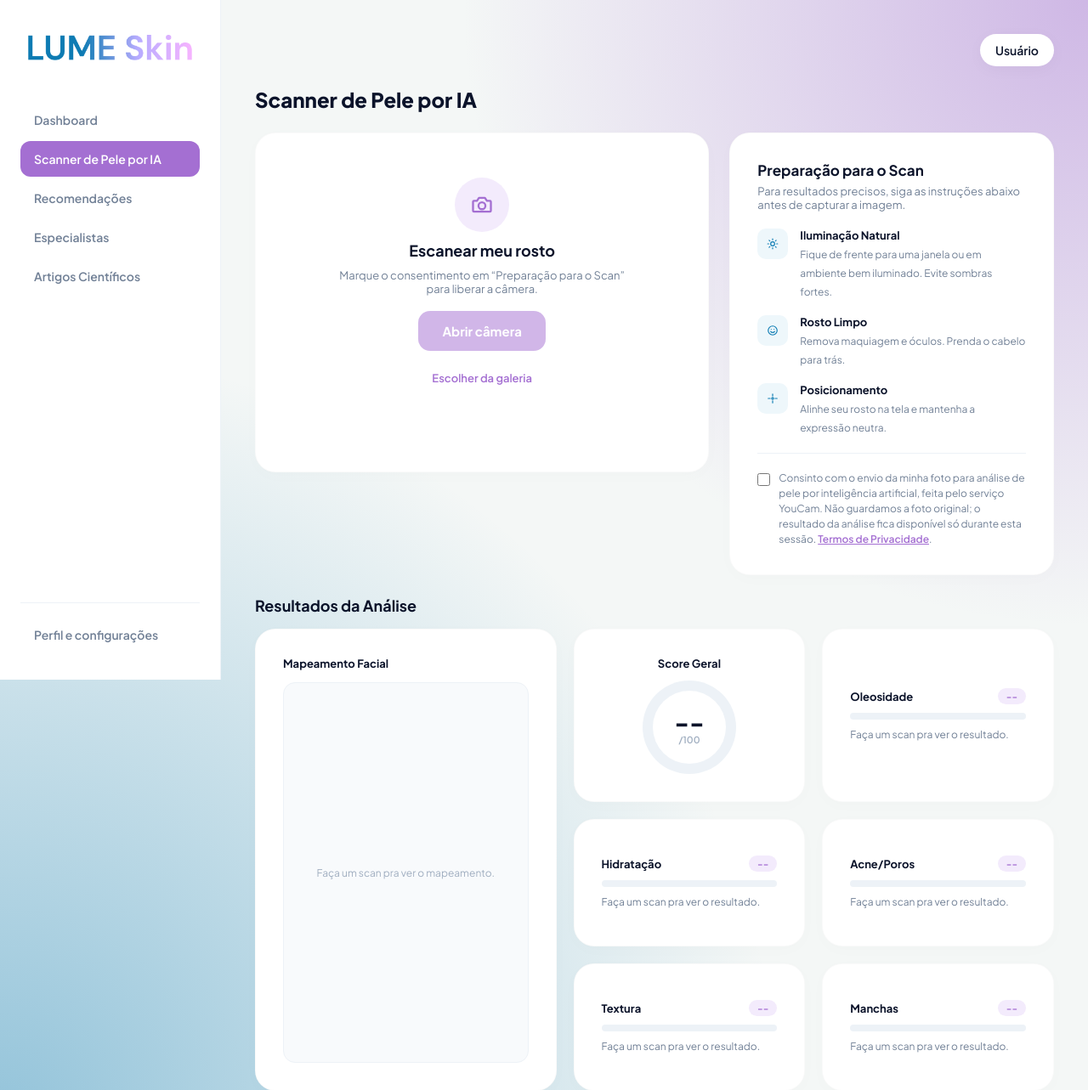
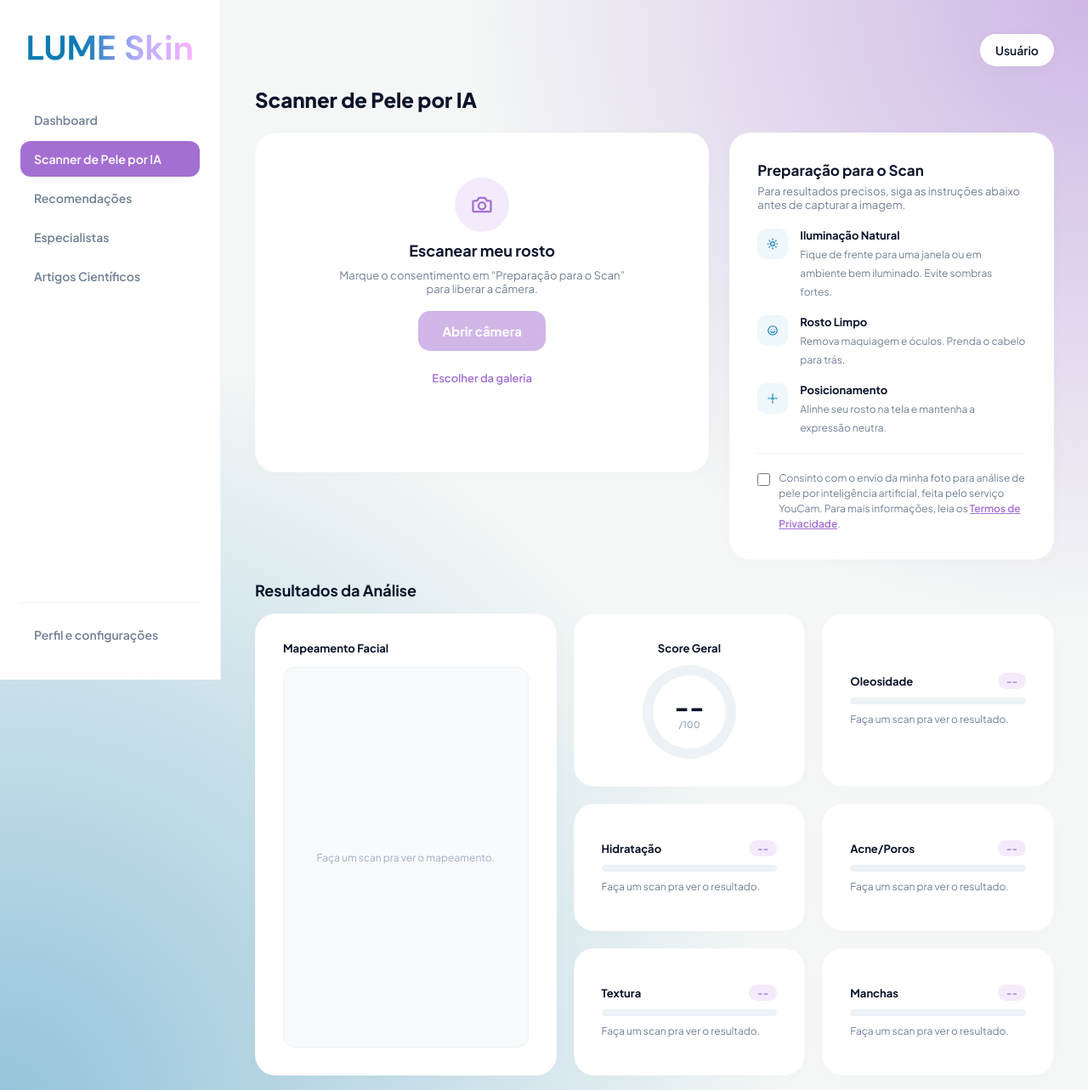
Before and after one commit to Mikissmi/TCC-LUMESkin, a Django app: page /scanner/ in a window 1280 px wide. Shown: the top 1283 px of the page at 85% size. Run offline with Django 5.2, Linux system fonts and the light colour scheme.

Commit message:
atualização

```diff
--- a/core/templates/core/scanner.html
+++ b/core/templates/core/scanner.html
@@ -105,7 +105,7 @@
         <!-- TODO: revisar o texto do consentimento e trocar o href="#" pela pagina de termos -->
         <label class="consentimento">
             <input type="checkbox" id="consentimento-checkbox">
-            <span>Consinto com o envio da minha foto para análise de pele por inteligência artificial, feita pelo serviço YouCam. Não guardamos a foto original; o resultado da análise fica disponível só durante esta sessão. <a href="#">Termos de Privacidade</a>.</span>
+            <span>Consinto com o envio da minha foto para análise de pele por inteligência artificial, feita pelo serviço YouCam. Para mais informações, leia os <a href="#">Termos de Privacidade</a>.</span>
         </label>
     </div>
 </div>
```
